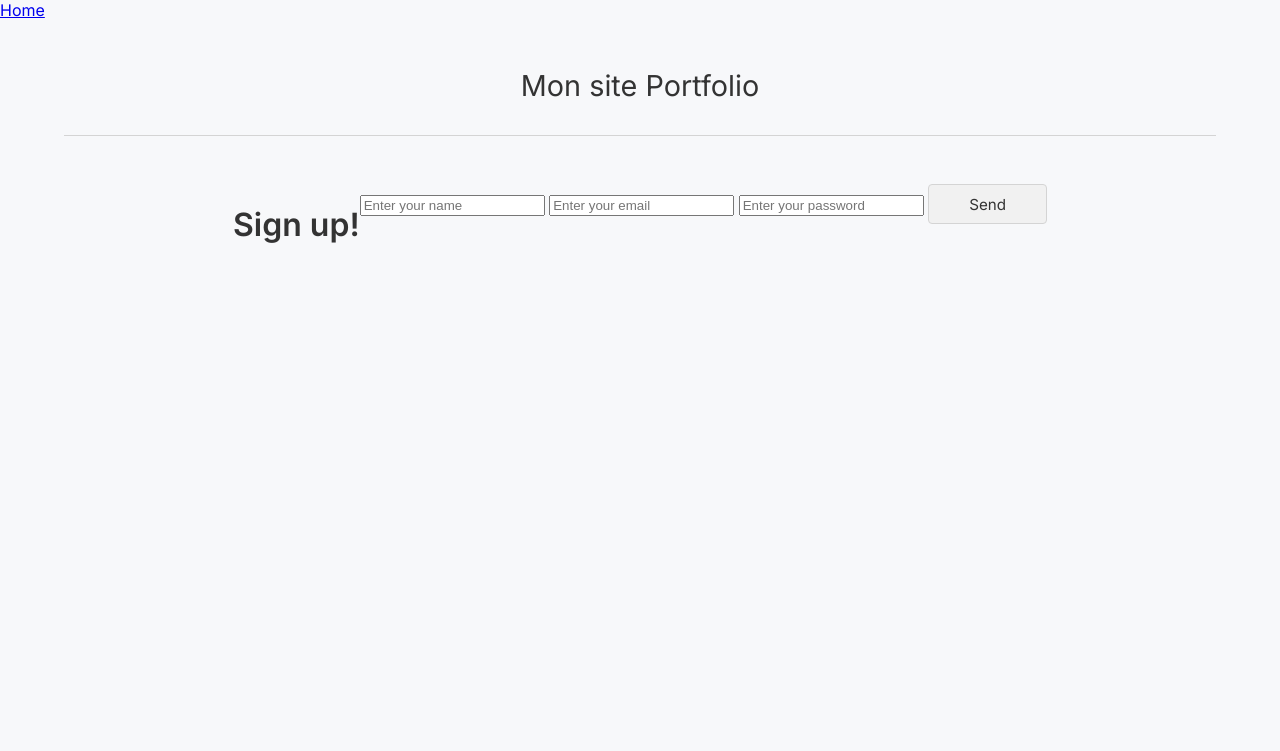
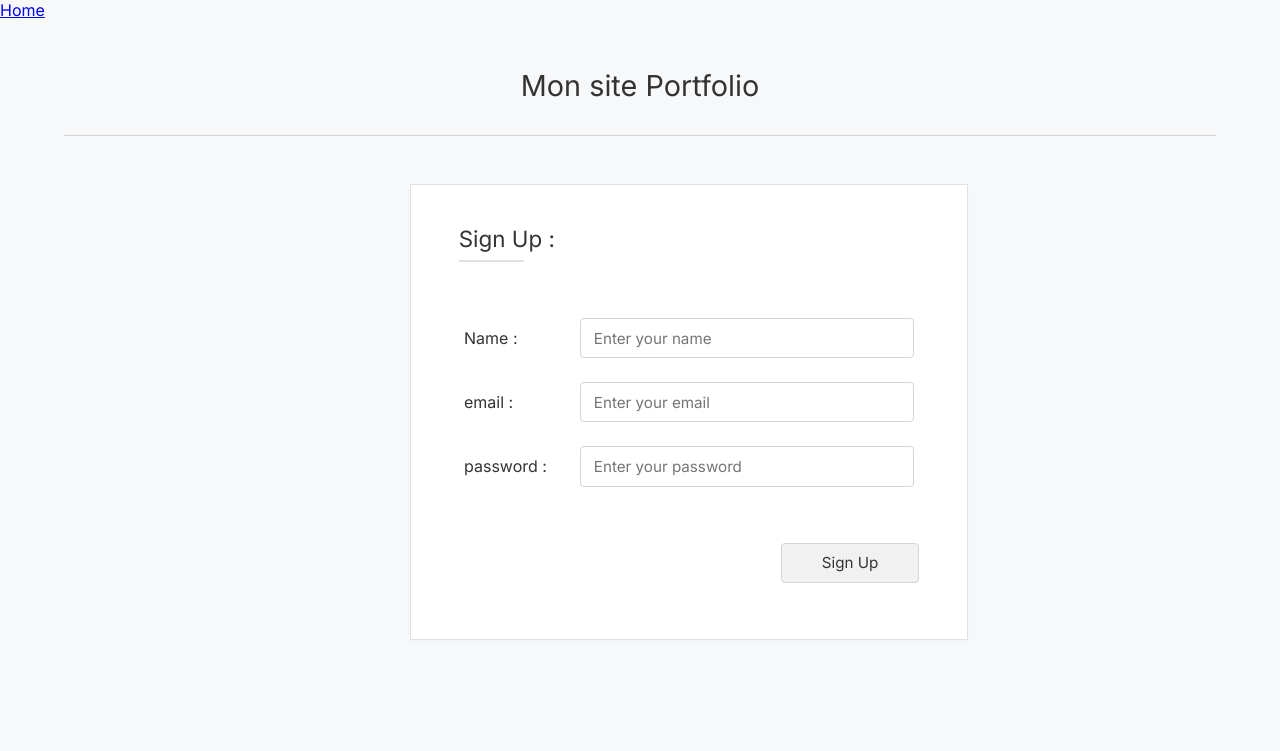
Before and after one commit to Phonoxe/resume-website, a FastAPI app: page /sign_up in a window 1280 px wide. Shown: the top 751 px of the page. Run offline with FastAPI, Linux system fonts and the light colour scheme.

Commit message:
fixup! solved the merging problem in signup.html

```diff
--- a/templates/signup.html
+++ b/templates/signup.html
@@ -1,11 +1,30 @@
 {% extends "base.html" %}
 {% block content %}
-    <h1>Sign up!</h1>
     <form id="signupForm" onsubmit="submitForm(); return false;">
-        <input type="text" id="username" placeholder="Enter your name">
-        <input type="email" id="email" placeholder="Enter your email">
-        <input type="password" id="password" placeholder="Enter your password">
-        <button type="submit">Send</button>
+        <div class="card">
+            <h2 class="card-title">Sign Up :</h2>
+            <hr class="card-divider">
+
+            <div class="form-group">
+                <label for="username">Name :</label>
+                <input type="text" id="username" placeholder="Enter your name">
+            </div>
+
+            <div class="form-group">
+                <label for="email">email :</label>
+                <input type="email" id="email" placeholder="Enter your email">
+            </div>
+
+            <div class="form-group">
+                <label for="password">password :</label>
+                <input type="password" id="password" placeholder="Enter your password">
+            </div>
+
+            <div class="btn-container">
+                <button type="submit">Sign Up</button>
+            </div>
+            <p id="feedback"></p>
+        </div>
     </form>
     <p id="feedback"></p>
 
```
